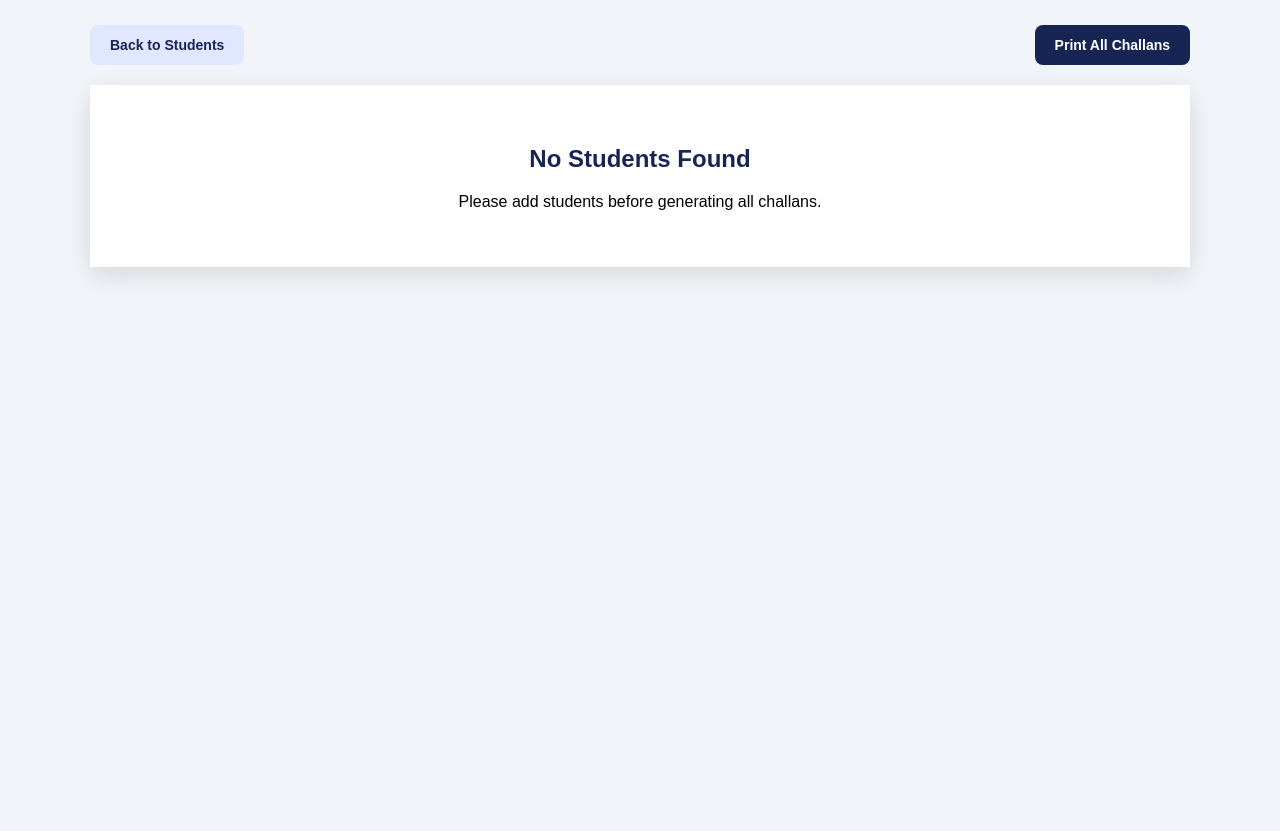
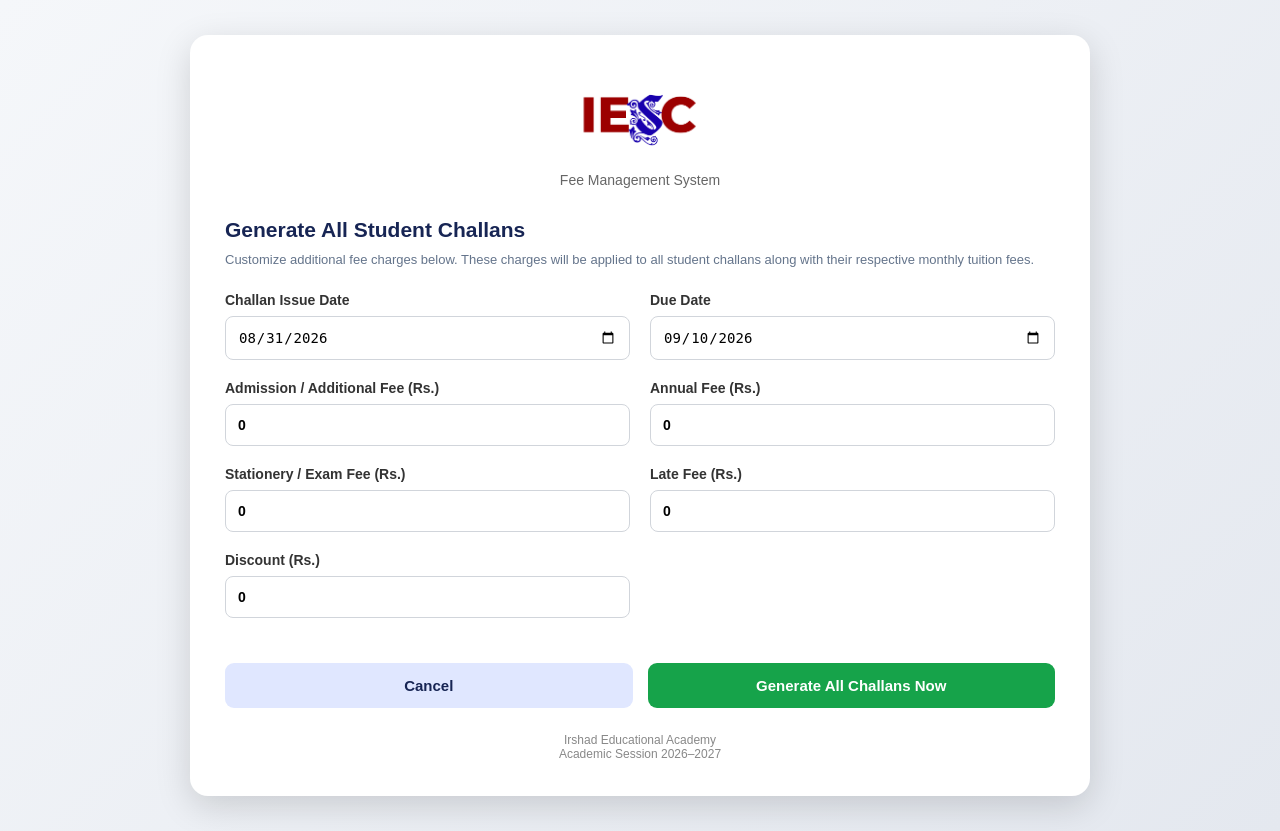
Before and after one commit to Ayy4n-maker/fee-challan, a Flask app: page /students/generate-all in a window 1280 px wide. Before the commit the page ends 278 px from the top, so only its background shows below. Run offline with Flask 3, Linux system fonts and the light colour scheme; the visitor is signed in with stand-in values (Sample User, id 1); data that the repository does not hold is empty.

Commit message:
Fix 500 error on bulk challan generation by eliminating Firestore composite index requirement, and add bulk customization form for setting additional charges, annual fee, stationery charges, late fee, and discount before generating all challans

```diff
--- a/app.py
+++ b/app.py
@@ -693,17 +693,21 @@ def generate_challan(student_id):
         # Check for existing record (same student + same month)
         # ----------------------------------------------------------
 
-        existing_docs = (
+        all_student_payments = (
             db.collection("fee_payments")
             .where("student_id", "==", student_id)
-            .where("fee_month",   "==", fee_month)
-            .limit(1)
             .get()
         )
 
-        if existing_docs:
+        existing_doc = None
+        for p_doc in all_student_payments:
+            if p_doc.to_dict().get("fee_month") == fee_month:
+                existing_doc = p_doc
+                break
 
-            existing = doc_to_dict(existing_docs[0])
+        if existing_doc:
+
+            existing = doc_to_dict(existing_doc)
 
             if existing["status"] == "PAID":
 
@@ -741,7 +745,7 @@ def generate_challan(student_id):
             # Existing unpaid/overdue — update the record
             # ----------------------------------------------------------
 
-            existing_docs[0].reference.update({
+            existing_doc.reference.update({
                 "challan_date":  challan_date.isoformat(),
                 "due_date":      due_date.isoformat(),
                 "tuition_fee":   tuition_fee,
@@ -826,83 +830,131 @@ def generate_all_challans():
 
     db = get_firestore_db()
 
-    docs = db.collection("students").get()
-
-    student_list = [doc_to_dict(doc) for doc in docs]
-
-    student_list.sort(
-        key=lambda s: (
-            int(s.get("class_name") or 0),
-            s.get("student_name") or ""
-        )
-    )
-
     challan_date = date.today()
     due_date     = challan_date + timedelta(days=10)
     fee_month    = challan_date.strftime("%B %Y")
 
-    challans = []
+    if request.method == "POST":
 
-    for student in student_list:
+        fee_date_input = request.form.get("fee_date") or challan_date.isoformat()
+        try:
+            parsed_date  = date.fromisoformat(fee_date_input)
+            challan_date = parsed_date
+            fee_month    = parsed_date.strftime("%B %Y")
+        except (ValueError, TypeError):
+            pass
 
-        tuition_fee  = float(student.get("monthly_fee") or 0)
-        other_fee    = 0.0
-        late_fee     = 0.0
-        discount     = 0.0
+        due_date_input = request.form.get("due_date") or (challan_date + timedelta(days=10)).isoformat()
+        try:
+            due_date = date.fromisoformat(due_date_input)
+        except (ValueError, TypeError):
+            due_date = challan_date + timedelta(days=10)
 
-        total_payable = max(
-            tuition_fee + other_fee + late_fee - discount,
-            0.0
+        try:
+            other_fee = float(request.form.get("other_fee") or 0)
+        except (ValueError, TypeError):
+            other_fee = 0.0
+
+        try:
+            annual_fee = float(request.form.get("annual_fee") or 0)
+        except (ValueError, TypeError):
+            annual_fee = 0.0
+
+        try:
+            stationery_fee = float(request.form.get("stationery_fee") or 0)
+        except (ValueError, TypeError):
+            stationery_fee = 0.0
+
+        try:
+            late_fee = float(request.form.get("late_fee") or 0)
+        except (ValueError, TypeError):
+            late_fee = 0.0
+
+        try:
+            discount = float(request.form.get("discount") or 0)
+        except (ValueError, TypeError):
+            discount = 0.0
+
+        combined_other_fee = other_fee + annual_fee + stationery_fee
+
+        docs = db.collection("students").get()
+        student_list = [doc_to_dict(doc) for doc in docs]
+        student_list.sort(
+            key=lambda s: (
+                int(s.get("class_name") or 0),
+                s.get("student_name") or ""
+            )
         )
 
-        # ----------------------------------------------------------
-        # Check for existing record — do NOT create duplicates
-        # ----------------------------------------------------------
+        challans = []
 
-        existing_docs = (
-            db.collection("fee_payments")
-            .where("student_id", "==", student["id"])
-            .where("fee_month",   "==", fee_month)
-            .limit(1)
-            .get()
+        for student in student_list:
+
+            tuition_fee = float(student.get("monthly_fee") or 0)
+            total_payable = max(
+                tuition_fee + combined_other_fee + late_fee - discount,
+                0.0
+            )
+
+            # Safe single-field query to avoid index exceptions
+            all_student_payments = (
+                db.collection("fee_payments")
+                .where("student_id", "==", student["id"])
+                .get()
+            )
+
+            existing = None
+            for p_doc in all_student_payments:
+                if p_doc.to_dict().get("fee_month") == fee_month:
+                    existing = p_doc.to_dict()
+                    break
+
+            if not existing:
+                db.collection("fee_payments").add({
+                    "student_id":      student["id"],
+                    "student_name":    student.get("student_name", ""),
+                    "father_name":     student.get("father_name", ""),
+                    "roll_no":         student.get("roll_no", ""),
+                    "class_name":      student.get("class_name", ""),
+                    "fee_month":       fee_month,
+                    "challan_date":    challan_date.isoformat(),
+                    "due_date":        due_date.isoformat(),
+                    "tuition_fee":     tuition_fee,
+                    "other_fee":       combined_other_fee,
+                    "annual_fee":      annual_fee,
+                    "stationery_fee":  stationery_fee,
+                    "late_fee":        late_fee,
+                    "discount":        discount,
+                    "total_payable":   total_payable,
+                    "status":          "UNPAID",
+                    "payment_date":    None,
+                    "amount_received": 0.0,
+                })
+
+            challans.append({
+                "student":        student,
+                "challan_date":   challan_date.strftime("%d-%m-%Y"),
+                "due_date":       due_date.strftime("%d-%m-%Y"),
+                "fee_month":      fee_month,
+                "tuition_fee":    tuition_fee,
+                "other_fee":      other_fee,
+                "annual_fee":     annual_fee,
+                "stationery_fee": stationery_fee,
+                "late_fee":       late_fee,
+                "discount":       discount,
+                "total_payable":  total_payable,
+            })
+
+        return render_template(
+            "all_challans.html",
+            challans=challans
         )
 
-        if not existing_docs:
-
-            db.collection("fee_payments").add({
-                "student_id":    student["id"],
-                "student_name":  student.get("student_name", ""),
-                "father_name":   student.get("father_name", ""),
-                "roll_no":       student.get("roll_no", ""),
-                "class_name":    student.get("class_name", ""),
-                "fee_month":     fee_month,
-                "challan_date":  challan_date.isoformat(),
-                "due_date":      due_date.isoformat(),
-                "tuition_fee":   tuition_fee,
-                "other_fee":     other_fee,
-                "late_fee":      late_fee,
-                "discount":      discount,
-                "total_payable": total_payable,
-                "status":        "UNPAID",
-                "payment_date":  None,
-                "amount_received": 0.0,
-            })
-
-        challans.append({
-            "student":      student,
-            "challan_date": challan_date.strftime("%d-%m-%Y"),
-            "due_date":     due_date.strftime("%d-%m-%Y"),
-            "fee_month":    fee_month,
-            "tuition_fee":  tuition_fee,
-            "other_fee":    other_fee,
-            "late_fee":     late_fee,
-            "discount":     discount,
-            "total_payable": total_payable,
-        })
-
+    # GET request — show bulk customization options form
     return render_template(
-        "all_challans.html",
-        challans=challans
+        "bulk_challan_form.html",
+        default_date=challan_date.isoformat(),
+        due_date=due_date.strftime("%d-%m-%Y")
     )
 
 
--- a/templates/all_challans.html
+++ b/templates/all_challans.html
@@ -253,8 +253,8 @@ td {
 <div class="top-bar">
 
 
-<a href="/students" class="button back">
-    Back to Students
+<a href="{% if session.get('admin_logged_in') %}/admin{% else %}/generate-challan{% endif %}" class="button back">
+    Back to Dashboard
 </a>
 
 <button
@@ -305,7 +305,7 @@ td {
 
         <div>
             <strong>Student ID:</strong>
-            {{ "%03d"|format(item.student.id) }}
+            {{ item.student.id[:8] }}
         </div>
 
         <div>
@@ -362,31 +362,43 @@ td {
 
         <tr>
             <td>Tuition Fee</td>
-            <td>
-                Rs. {{ "%.2f"|format(item.tuition_fee) }}
-            </td>
+            <td>Rs. {{ "%.2f"|format(item.tuition_fee) }}</td>
         </tr>
 
+        {% if item.other_fee > 0 %}
         <tr>
-            <td>Other Fee</td>
-            <td>
-                Rs. {{ "%.2f"|format(item.other_fee) }}
-            </td>
+            <td>Admission / Additional Fee</td>
+            <td>Rs. {{ "%.2f"|format(item.other_fee) }}</td>
         </tr>
+        {% endif %}
 
+        {% if item.annual_fee and item.annual_fee > 0 %}
+        <tr>
+            <td>Annual Fee</td>
+            <td>Rs. {{ "%.2f"|format(item.annual_fee) }}</td>
+        </tr>
+        {% endif %}
+
+        {% if item.stationery_fee and item.stationery_fee > 0 %}
+        <tr>
+            <td>Stationery / Exam Fee</td>
+            <td>Rs. {{ "%.2f"|format(item.stationery_fee) }}</td>
+        </tr>
+        {% endif %}
+
+        {% if item.late_fee > 0 %}
         <tr>
             <td>Late Fee</td>
-            <td>
-                Rs. {{ "%.2f"|format(item.late_fee) }}
-            </td>
+            <td>Rs. {{ "%.2f"|format(item.late_fee) }}</td>
         </tr>
+        {% endif %}
 
+        {% if item.discount > 0 %}
         <tr>
             <td>Discount</td>
-            <td>
-                Rs. {{ "%.2f"|format(item.discount) }}
-            </td>
+            <td>Rs. {{ "%.2f"|format(item.discount) }}</td>
         </tr>
+        {% endif %}
 
     </table>
 
@@ -436,7 +448,7 @@ td {
 
         <div>
             <strong>Student ID:</strong>
-            {{ "%03d"|format(item.student.id) }}
+            {{ item.student.id[:8] }}
         </div>
 
         <div>
@@ -493,31 +505,43 @@ td {
 
         <tr>
             <td>Tuition Fee</td>
-            <td>
-                Rs. {{ "%.2f"|format(item.tuition_fee) }}
-            </td>
+            <td>Rs. {{ "%.2f"|format(item.tuition_fee) }}</td>
         </tr>
 
+        {% if item.other_fee > 0 %}
         <tr>
-            <td>Other Fee</td>
-            <td>
-                Rs. {{ "%.2f"|format(item.other_fee) }}
-            </td>
+            <td>Admission / Additional Fee</td>
+            <td>Rs. {{ "%.2f"|format(item.other_fee) }}</td>
         </tr>
+        {% endif %}
 
+        {% if item.annual_fee and item.annual_fee > 0 %}
+        <tr>
+            <td>Annual Fee</td>
+            <td>Rs. {{ "%.2f"|format(item.annual_fee) }}</td>
+        </tr>
+        {% endif %}
+
+        {% if item.stationery_fee and item.stationery_fee > 0 %}
+        <tr>
+            <td>Stationery / Exam Fee</td>
+            <td>Rs. {{ "%.2f"|format(item.stationery_fee) }}</td>
+        </tr>
+        {% endif %}
+
+        {% if item.late_fee > 0 %}
         <tr>
             <td>Late Fee</td>
-            <td>
-                Rs. {{ "%.2f"|format(item.late_fee) }}
-            </td>
+            <td>Rs. {{ "%.2f"|format(item.late_fee) }}</td>
         </tr>
+        {% endif %}
 
+        {% if item.discount > 0 %}
         <tr>
             <td>Discount</td>
-            <td>
-                Rs. {{ "%.2f"|format(item.discount) }}
-            </td>
+            <td>Rs. {{ "%.2f"|format(item.discount) }}</td>
         </tr>
+        {% endif %}
 
     </table>
 
--- /dev/null
+++ b/templates/bulk_challan_form.html
@@ -0,0 +1,275 @@
+<!DOCTYPE html>
+<html lang="en">
+
+<head>
+    <meta charset="UTF-8">
+    <meta name="viewport" content="width=device-width, initial-scale=1.0">
+    <title>Bulk Challan Options | IESC Fee Management System</title>
+
+    <style>
+        * {
+            box-sizing: border-box;
+        }
+
+        body {
+            margin: 0;
+            font-family: Arial, sans-serif;
+            background: linear-gradient(135deg, #f5f7fa, #e4e8ef);
+            min-height: 100vh;
+            padding: 35px 20px;
+        }
+
+        .container {
+            width: 100%;
+            max-width: 900px;
+            margin: auto;
+            background: white;
+            padding: 35px;
+            border-radius: 18px;
+            box-shadow: 0 10px 35px rgba(0, 0, 0, 0.15);
+        }
+
+        .header {
+            text-align: center;
+            margin-bottom: 30px;
+        }
+
+        .logo {
+            width: 150px;
+            height: 95px;
+            object-fit: contain;
+            display: block;
+            margin: 0 auto 5px auto;
+        }
+
+        h1 {
+            margin: 0;
+            color: #172554;
+            font-size: 28px;
+        }
+
+        .subtitle {
+            color: #666;
+            margin-top: 7px;
+            font-size: 14px;
+        }
+
+        h2 {
+            color: #172554;
+            margin-bottom: 10px;
+            font-size: 21px;
+        }
+
+        .description {
+            color: #64748b;
+            font-size: 13px;
+            margin-bottom: 25px;
+        }
+
+        .row {
+            display: grid;
+            grid-template-columns: 1fr 1fr;
+            gap: 20px;
+        }
+
+        .form-group {
+            margin-bottom: 20px;
+        }
+
+        label {
+            display: block;
+            font-weight: bold;
+            color: #333;
+            margin-bottom: 8px;
+            font-size: 14px;
+        }
+
+        input {
+            width: 100%;
+            padding: 12px;
+            border: 1px solid #d1d5db;
+            border-radius: 8px;
+            font-size: 14px;
+            background: white;
+        }
+
+        input:focus {
+            outline: none;
+            border-color: #172554;
+        }
+
+        input[readonly] {
+            background: #f8fafc;
+            color: #333;
+        }
+
+        .amount {
+            font-weight: bold;
+        }
+
+        .due-date-box {
+            background: #f8fafc;
+            color: #172554;
+            font-weight: bold;
+        }
+
+        .buttons {
+            display: flex;
+            gap: 15px;
+            margin-top: 25px;
+        }
+
+        button, .back-btn {
+            flex: 1;
+            padding: 14px;
+            border: none;
+            border-radius: 9px;
+            font-size: 15px;
+            font-weight: bold;
+            cursor: pointer;
+            text-align: center;
+            text-decoration: none;
+            transition: 0.25s;
+        }
+
+        .generate {
+            background: #16a34a;
+            color: white;
+        }
+
+        .generate:hover {
+            background: #15803d;
+            transform: translateY(-2px);
+        }
+
+        .back-btn {
+            background: #e0e7ff;
+            color: #172554;
+        }
+
+        .back-btn:hover {
+            background: #c7d2fe;
+        }
+
+        .footer {
+            text-align: center;
+            margin-top: 25px;
+            font-size: 12px;
+            color: #888;
+        }
+
+        @media (max-width: 650px) {
+            .row {
+                grid-template-columns: 1fr;
+                gap: 0;
+            }
+
+            .buttons {
+                flex-direction: column;
+            }
+        }
+    </style>
+</head>
+
+<body>
+
+    <div class="container">
+
+        <div class="header">
+            <img src="{{ url_for('static', filename='logo.png') }}" alt="IESC Logo" class="logo">
+            <div class="subtitle">Fee Management System</div>
+        </div>
+
+        <h2>Generate All Student Challans</h2>
+        <div class="description">
+            Customize additional fee charges below. These charges will be applied to all student challans along with their respective monthly tuition fees.
+        </div>
+
+        <form method="POST" action="/students/generate-all">
+
+            <div class="row">
+                <div class="form-group">
+                    <label>Challan Issue Date</label>
+                    <input type="date" name="fee_date" id="fee_date" value="{{ default_date }}" required>
+                </div>
+
+                <div class="form-group">
+                    <label>Due Date</label>
+                    <input type="date" name="due_date" id="due_date" value="" required>
+                </div>
+            </div>
+
+            <div class="row">
+                <div class="form-group">
+                    <label>Admission / Additional Fee (Rs.)</label>
+                    <input type="number" name="other_fee" class="amount" min="0" step="1" value="0">
+                </div>
+
+                <div class="form-group">
+                    <label>Annual Fee (Rs.)</label>
+                    <input type="number" name="annual_fee" class="amount" min="0" step="1" value="0">
+                </div>
+            </div>
+
+            <div class="row">
+                <div class="form-group">
+                    <label>Stationery / Exam Fee (Rs.)</label>
+                    <input type="number" name="stationery_fee" class="amount" min="0" step="1" value="0">
+                </div>
+
+                <div class="form-group">
+                    <label>Late Fee (Rs.)</label>
+                    <input type="number" name="late_fee" class="amount" min="0" step="1" value="0">
+                </div>
+            </div>
+
+            <div class="row">
+                <div class="form-group">
+                    <label>Discount (Rs.)</label>
+                    <input type="number" name="discount" class="amount" min="0" step="1" value="0">
+                </div>
+            </div>
+
+            <div class="buttons">
+                <a href="{% if session.get('admin_logged_in') %}/admin{% else %}/generate-challan{% endif %}" class="back-btn">
+                    Cancel
+                </a>
+
+                <button type="submit" class="generate">
+                    Generate All Challans Now
+                </button>
+            </div>
+
+        </form>
+
+        <div class="footer">
+            Irshad Educational Academy<br>
+            Academic Session 2026–2027
+        </div>
+
+    </div>
+
+    <script>
+        function calculateDueDate() {
+            const feeDateInput = document.getElementById("fee_date");
+            const dueDateInput = document.getElementById("due_date");
+
+            if (!feeDateInput.value) return;
+
+            const feeDate = new Date(feeDateInput.value + "T00:00:00");
+            feeDate.setDate(feeDate.getDate() + 10);
+
+            const year = feeDate.getFullYear();
+            const month = String(feeDate.getMonth() + 1).padStart(2, "0");
+            const day = String(feeDate.getDate()).padStart(2, "0");
+
+            dueDateInput.value = `${year}-${month}-${day}`;
+        }
+
+        document.getElementById("fee_date").addEventListener("change", calculateDueDate);
+        calculateDueDate();
+    </script>
+
+</body>
+
+</html>
```
